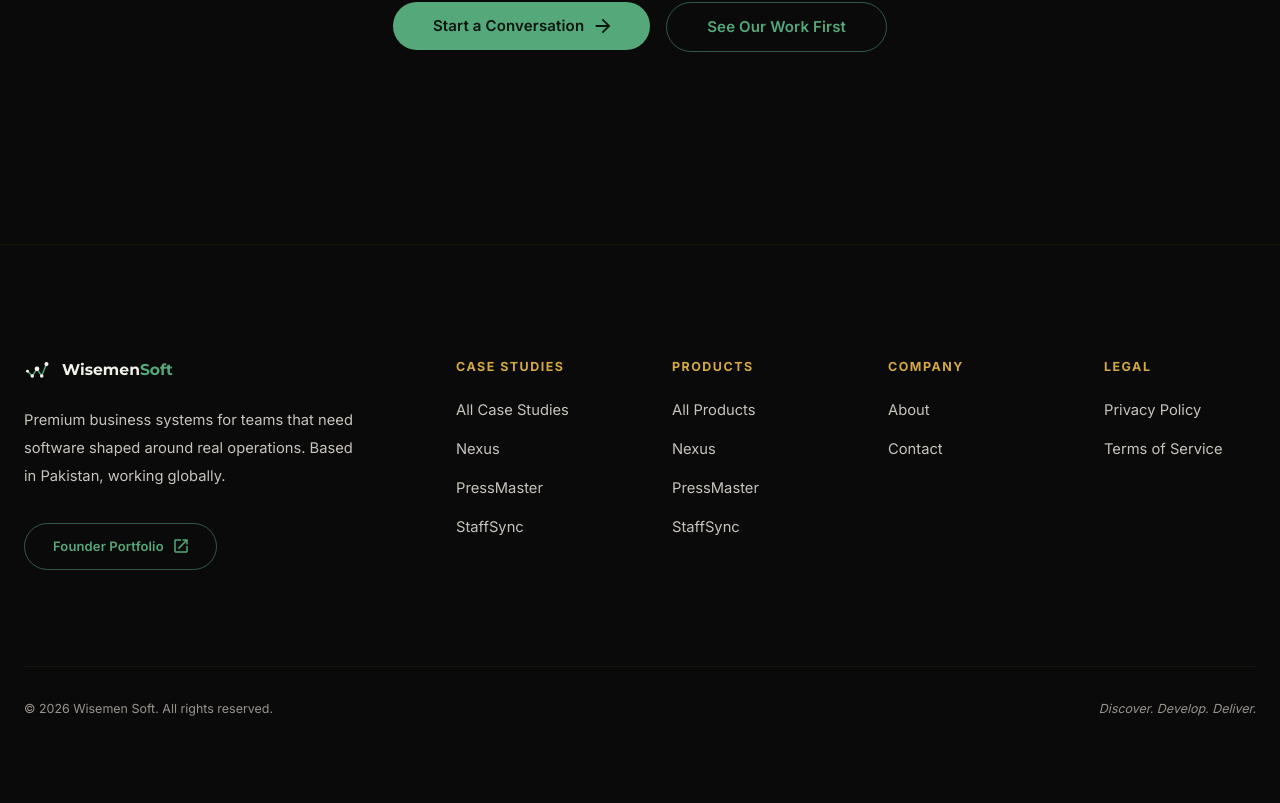
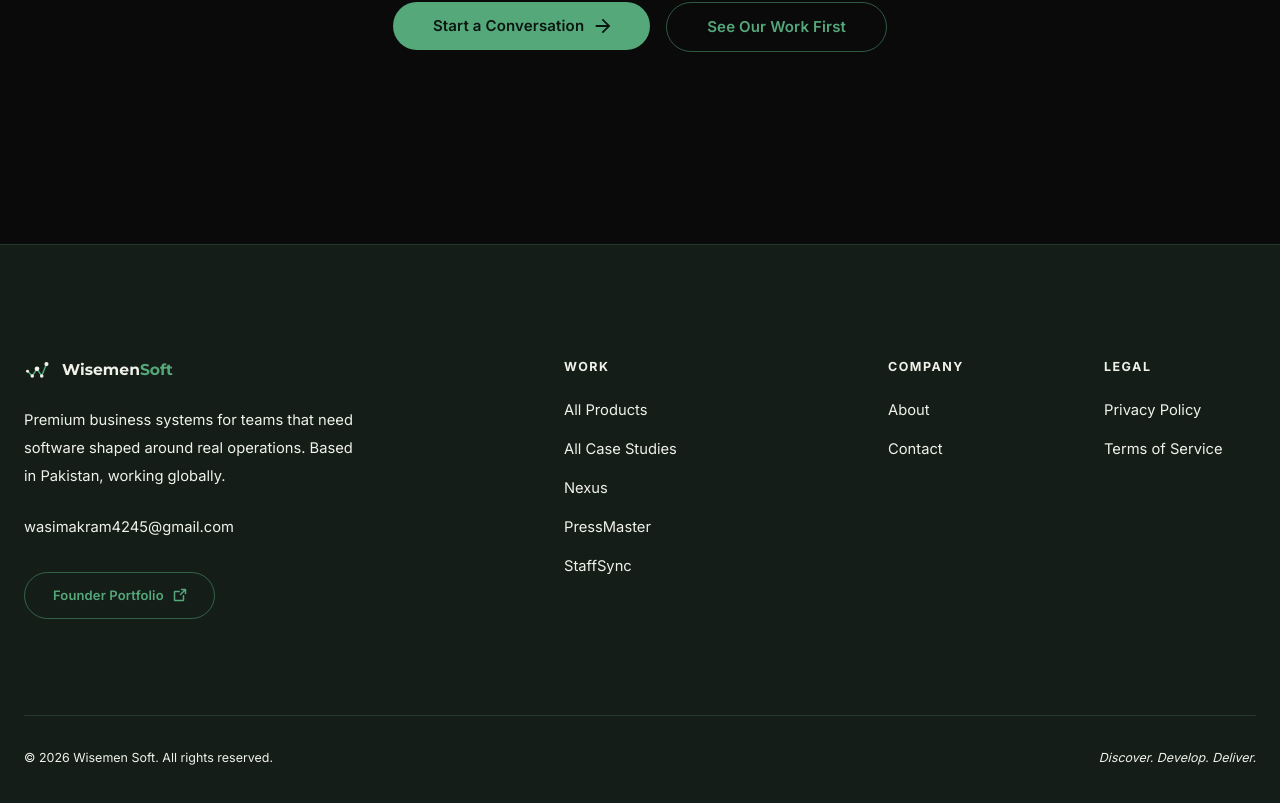
Before and after one commit to wasimakram516/wisemen-soft, a Next.js app: page / in a window 1280 px wide. Shown: the part 6661-7464 px from the top of the page. Before the commit the page ends 7429 px from the top, so only its background shows below. Built offline with nearby package versions, Linux system fonts and the light colour scheme; what @mui/material-nextjs would draw is missing.

Commit message:
refactor(footer): merge duplicate product/case-study columns into one Work column

```diff
--- a/components/Footer.js
+++ b/components/Footer.js
@@ -1,29 +1,28 @@
 'use client';
 
 import { Box, Button, Container, Divider, Grid, Typography } from '@mui/material';
-import OpenInNewIcon from '@mui/icons-material/OpenInNew';
+import { ArrowSquareOut as OpenInNewIcon } from '@phosphor-icons/react';
 import Link from 'next/link';
 import Logo from '@/components/Logo';
-import { cases } from '@/app/case-studies/data';
 import { products } from '@/app/products/data';
 
 function FooterSection({ title, links }) {
   return (
     <Box>
-      <Typography variant="caption" sx={{ color: '#D4A843', letterSpacing: '0.12em', textTransform: 'uppercase', mb: 2.5, display: 'block', fontWeight: 700 }}>
+      <Typography variant="caption" color="primary.main" sx={{ letterSpacing: '0.12em', textTransform: 'uppercase', mb: 2.5, display: 'block', fontWeight: 700 }}>
         {title}
       </Typography>
       <Box sx={{ display: 'flex', flexDirection: 'column', gap: 1.75 }}>
         {links.map((link) => (
           link.external ? (
             <a key={link.href} href={link.href} target="_blank" rel="noopener noreferrer" style={{ textDecoration: 'none' }}>
-              <Typography variant="body2" sx={{ color: '#C8C3BC', transition: 'color 0.2s', '&:hover': { color: '#F0EDE6' } }}>
+              <Typography variant="body2" color="text.secondary" sx={{ transition: 'color 0.2s', '&:hover': { color: 'text.primary' } }}>
                 {link.label}
               </Typography>
             </a>
           ) : (
             <Link key={link.href} href={link.href} style={{ textDecoration: 'none' }}>
-              <Typography variant="body2" sx={{ color: '#C8C3BC', transition: 'color 0.2s', '&:hover': { color: '#F0EDE6' } }}>
+              <Typography variant="body2" color="text.secondary" sx={{ transition: 'color 0.2s', '&:hover': { color: 'text.primary' } }}>
                 {link.label}
               </Typography>
             </Link>
@@ -36,45 +35,44 @@ function FooterSection({ title, links }) {
 
 export default function Footer() {
   return (
-    <Box component="footer" sx={{ background: '#0A0A0A', borderTop: '1px solid rgba(212,168,67,0.08)', pt: { xs: 10, md: 14 }, pb: 6 }}>
+    <Box component="footer" sx={{ bgcolor: 'background.default', borderTop: 1, borderColor: 'divider', pt: { xs: 10, md: 14 }, pb: 6 }}>
       <Container maxWidth="lg">
         <Grid container spacing={{ xs: 6, md: 8 }} sx={{ mb: { xs: 8, md: 12 } }}>
           {/* Brand */}
-          <Grid size={{ xs: 12, md: 4 }}>
+          <Grid size={{ xs: 12, md: 5 }}>
             <Box sx={{ mb: 3 }}>
               <Logo size={26} />
             </Box>
-            <Typography variant="body2" sx={{ color: '#C8C3BC', maxWidth: 340, lineHeight: 1.9, mb: 4 }}>
+            <Typography variant="body2" color="text.secondary" sx={{ maxWidth: 340, lineHeight: 1.9, mb: 3 }}>
               Premium business systems for teams that need software shaped around real operations. Based in Pakistan, working globally.
             </Typography>
-            <Button href="https://www.wasimakram.org" target="_blank" rel="noopener noreferrer" size="small" variant="outlined" endIcon={<OpenInNewIcon fontSize="small" />}>
+            <Typography
+              component="a"
+              href="mailto:wasimakram4245@gmail.com"
+              variant="body2"
+              color="text.primary"
+              sx={{ display: 'block', mb: 4, '&:hover': { color: 'primary.main' }, transition: 'color 0.2s' }}
+            >
+              wasimakram4245@gmail.com
+            </Typography>
+            <Button href="https://www.wasimakram.org" target="_blank" rel="noopener noreferrer" size="small" variant="outlined" endIcon={<OpenInNewIcon size={16} weight="bold" />}>
               Founder Portfolio
             </Button>
           </Grid>
 
-          {/* Case Studies */}
-          <Grid size={{ xs: 6, md: 2 }}>
+          {/* Work */}
+          <Grid size={{ xs: 6, md: 3 }}>
             <FooterSection
-              title="Case Studies"
-              links={[
-                { label: 'All Case Studies', href: '/case-studies' },
-                ...cases.map((c) => ({ label: c.product, href: `/case-studies/${c.slug}` })),
-              ]}
-            />
-          </Grid>
-
-          {/* Products */}
-          <Grid size={{ xs: 6, md: 2 }}>
-            <FooterSection
-              title="Products"
+              title="Work"
               links={[
                 { label: 'All Products', href: '/products' },
+                { label: 'All Case Studies', href: '/case-studies' },
                 ...products.map((p) => ({ label: p.name, href: `/products/${p.slug}` })),
               ]}
             />
           </Grid>
 
-          {/* Company + Legal */}
+          {/* Company */}
           <Grid size={{ xs: 6, md: 2 }}>
             <FooterSection
               title="Company"
@@ -85,6 +83,7 @@ export default function Footer() {
             />
           </Grid>
 
+          {/* Legal */}
           <Grid size={{ xs: 6, md: 2 }}>
             <FooterSection
               title="Legal"
@@ -96,13 +95,13 @@ export default function Footer() {
           </Grid>
         </Grid>
 
-        <Divider sx={{ mb: 4, borderColor: 'rgba(212,168,67,0.08)' }} />
+        <Divider sx={{ mb: 4 }} />
 
         <Box sx={{ display: 'flex', justifyContent: 'space-between', alignItems: 'center', flexWrap: 'wrap', gap: 2 }}>
-          <Typography variant="caption" sx={{ color: '#9A938C' }}>
+          <Typography variant="caption" color="text.secondary">
             © {new Date().getFullYear()} Wisemen Soft. All rights reserved.
           </Typography>
-          <Typography variant="caption" sx={{ color: '#9A938C', fontStyle: 'italic' }}>
+          <Typography variant="caption" color="text.secondary" sx={{ fontStyle: 'italic' }}>
             Discover. Develop. Deliver.
           </Typography>
         </Box>
```
